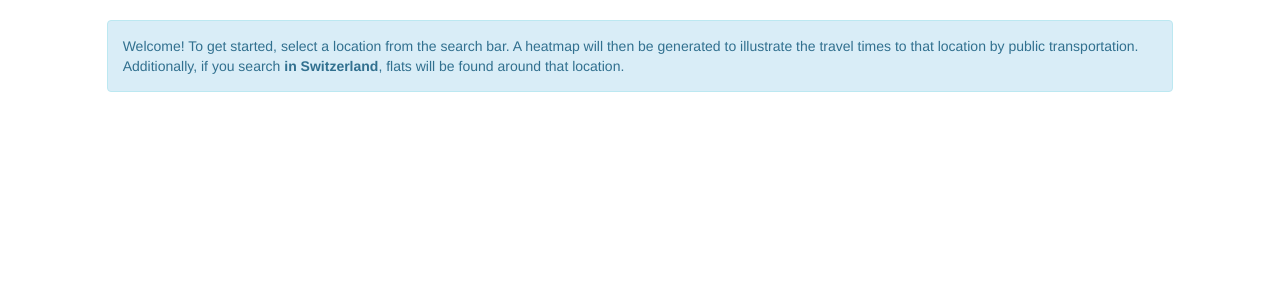
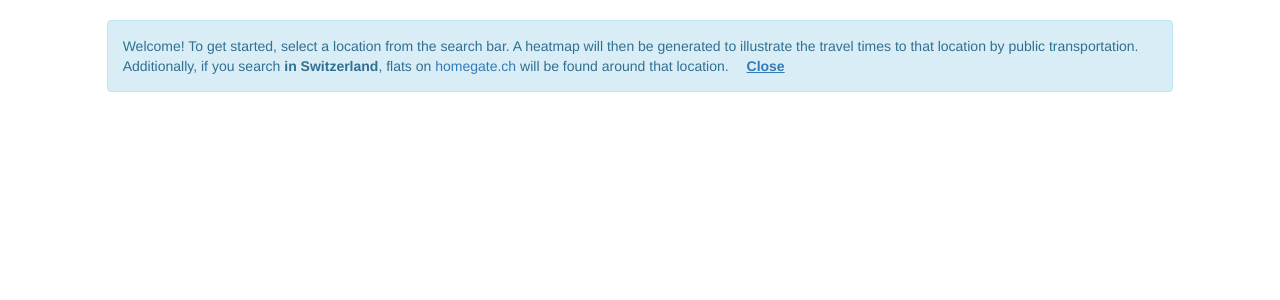
Before and after one commit to MateuszTrN/hackzurich.timeway, a PHP site: page / in a window 1280 px wide. Shown: the part 52-352 px from the top of the page. Run offline with PHP 8.4, Linux system fonts and the light colour scheme; some libraries are stand-ins or nearby versions.

Commit message:
feat(UI): add interaction

```diff
--- a/app.js
+++ b/app.js
@@ -145,6 +145,16 @@
   }
 
   var initApp = () => {
+    $(".navbar-brand").click((e) => {
+      e.preventDefault();
+      location.reload();
+    });
+
+    $(".close-link").click((e) => {
+      e.preventDefault();
+      $("#infobox").hide();
+    });
+
     return new Promise((resolveCoords, notsupportedGeoLocationHandler) => {
       if (navigator.geolocation) {
         navigator.geolocation.getCurrentPosition(resolveCoords, notsupportedGeoLocationHandler);
--- a/index.html
+++ b/index.html
@@ -18,7 +18,7 @@
 	<nav class="navbar navbar-default">
 		<div class="container-fluid">
 			<div class="navbar-header">
-				<div class="navbar-brand"> TimeWay </div>
+				<a class="navbar-brand" href="#"> TimeWay </a>
 				<div class="navbar-form navbar-left">
 					<div class="form-group navbar-right">
 						<input type="text" class="form-control" id="search-box" placeholder="Search for a place">
@@ -30,7 +30,7 @@
 	<div id="row">
 		<div id="infobox" class="alert alert-info col-md-10 col-md-offset-1" role="alert">
 			Welcome! To get started, select a location from the search bar. A heatmap will then be generated to illustrate the travel times to that location by public transportation. Additionally, if you search
-			<b> in Switzerland</b>, flats will be found around that location.
+			<b> in Switzerland</b>, flats on <a href="http://www.homegate.ch/">homegate.ch</a> will be found around that location. <a class="close-link" href="#">Close</a>
 		</div>
 	</div>
 	<div class="row">
--- a/styles.css
+++ b/styles.css
@@ -1,12 +1,18 @@
-.col-centered{
+.col-centered {
     float: none;
     margin: 0 auto;
 }
 
-.popup img{
+.popup img {
 	height: 60px;
 	float: left;
 	margin-right: 10px;
+}
+
+.close-link {
+	padding-left: 1em;
+	text-decoration: underline;
+	font-weight: bold;
 }
 
 #container {
```
Lines whose indentation alone changed are shown as unchanged.
